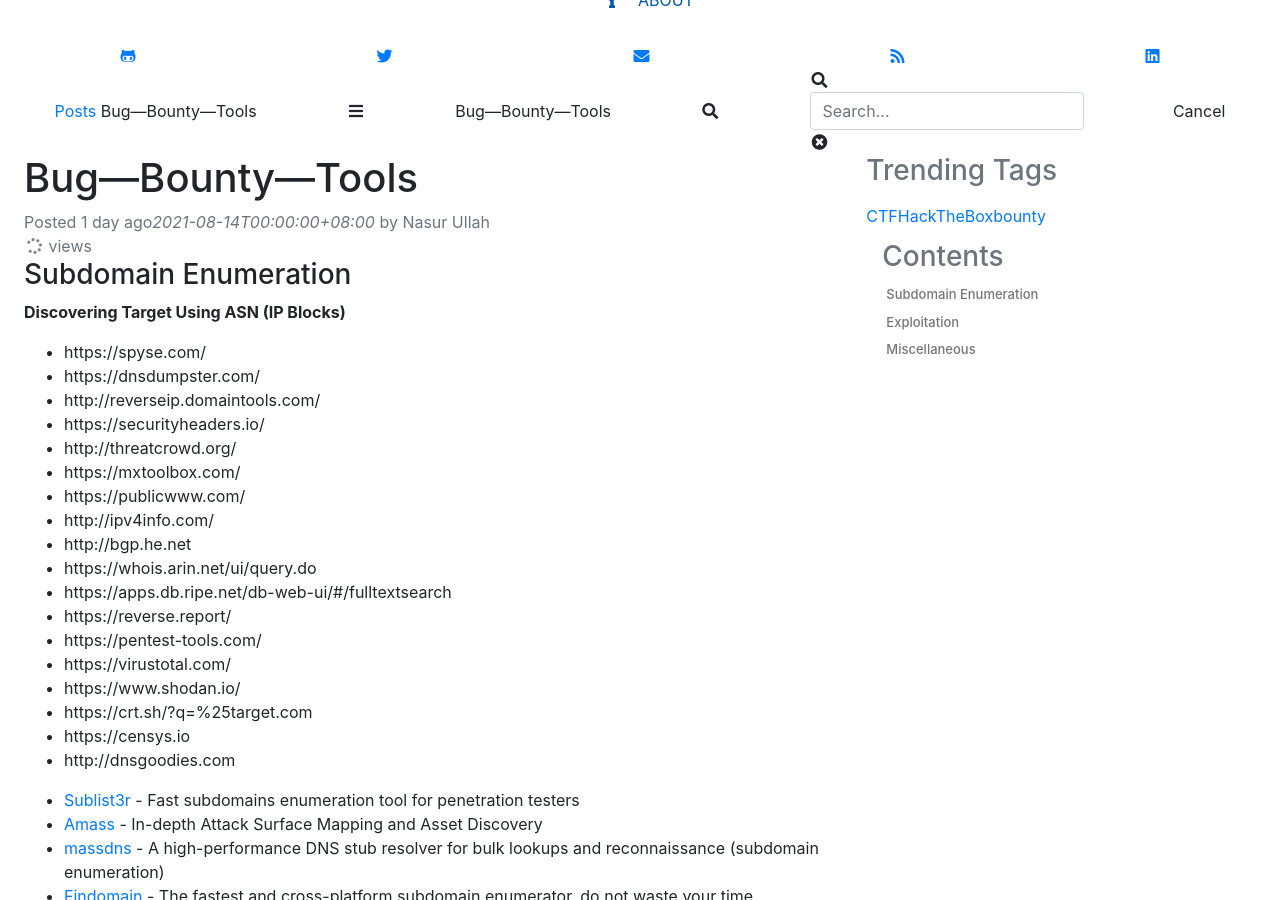
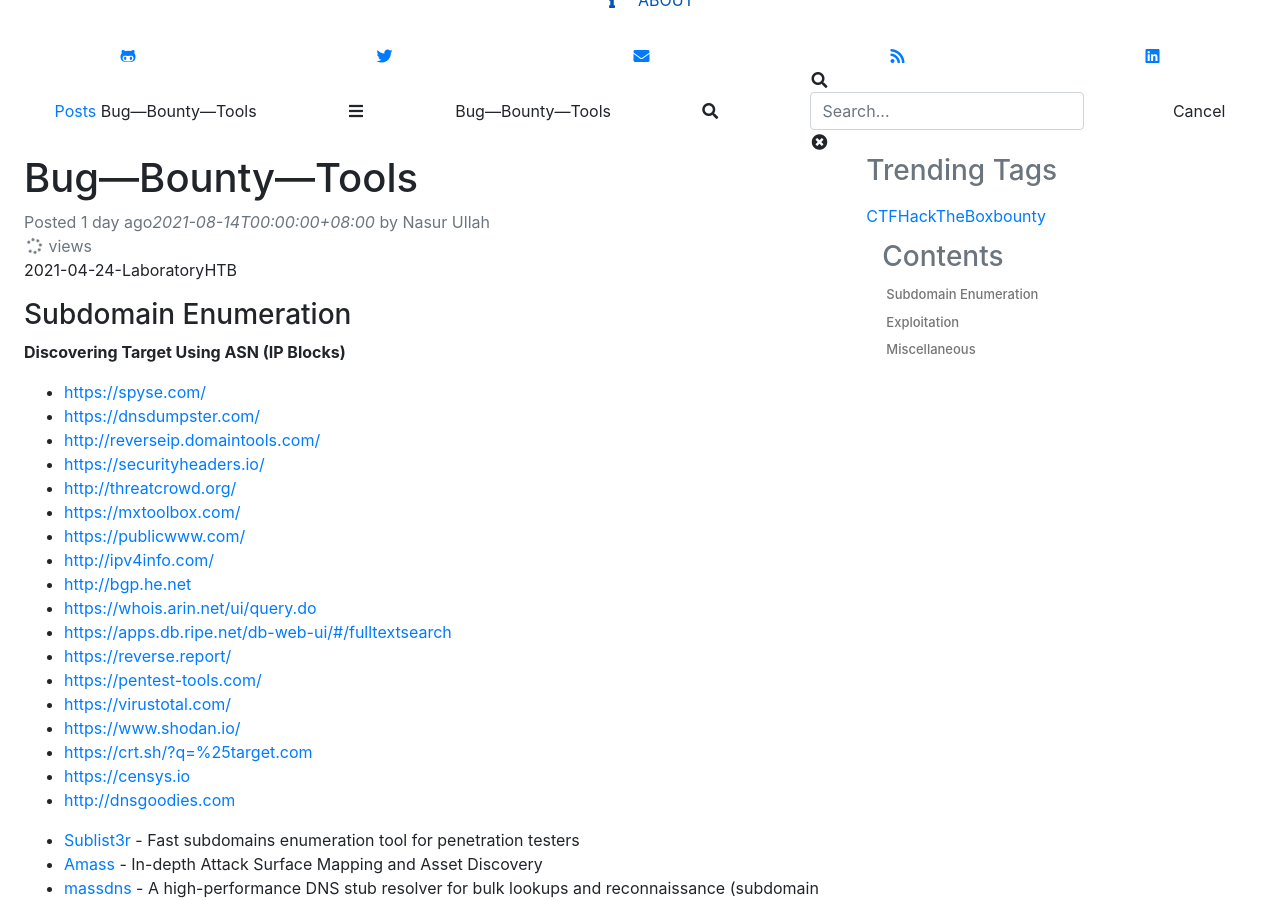
Before and after one commit to Spy0x7/Spy0x7.github.io, a Jekyll site: the page built from _posts/2021-08-14-Bounty-Tools.md, in a window 1280 px wide and 900 px high, scrolled down 903 px. Built offline with Jekyll 4.4.1, drawn with Linux system fonts in a browser that asks for light colours; nearby versions of some CDN libraries; comment, search, counter and statistics services are not loaded.

Commit message:
Update 2021-08-14-Bounty-Tools.md

```diff
--- a/_posts/2021-08-14-Bounty-Tools.md
+++ b/_posts/2021-08-14-Bounty-Tools.md
@@ -6,28 +6,29 @@
 tags: [bounty]
 ---
 
+2021-04-24-LaboratoryHTB
 ### Subdomain Enumeration
 
 **Discovering Target Using ASN (IP Blocks)**
 
-- https://spyse.com/
-- https://dnsdumpster.com/
-- http://reverseip.domaintools.com/
-- https://securityheaders.io/
-- http://threatcrowd.org/
-- https://mxtoolbox.com/
-- https://publicwww.com/
-- http://ipv4info.com/
-- http://bgp.he.net
-- https://whois.arin.net/ui/query.do
-- https://apps.db.ripe.net/db-web-ui/#/fulltextsearch
-- https://reverse.report/
-- https://pentest-tools.com/
-- https://virustotal.com/
-- https://www.shodan.io/
-- https://crt.sh/?q=%25target.com
-- https://censys.io
-- http://dnsgoodies.com
+- [https://spyse.com/](https://spyse.com/)
+- [https://dnsdumpster.com/](https://dnsdumpster.com/)
+- [http://reverseip.domaintools.com/](http://reverseip.domaintools.com/)
+- [https://securityheaders.io/](https://securityheaders.io/)
+- [http://threatcrowd.org/](http://threatcrowd.org/)
+- [https://mxtoolbox.com/](https://mxtoolbox.com/)
+- [https://publicwww.com/](https://publicwww.com/)
+- [http://ipv4info.com/](http://ipv4info.com/)
+- [http://bgp.he.net](http://bgp.he.net)
+- [https://whois.arin.net/ui/query.do](https://whois.arin.net/ui/query.do)
+- [https://apps.db.ripe.net/db-web-ui/#/fulltextsearch](https://apps.db.ripe.net/db-web-ui/#/fulltextsearch)
+- [https://reverse.report/](https://reverse.report/)
+- [https://pentest-tools.com/](https://pentest-tools.com/)
+- [https://virustotal.com/](https://virustotal.com/)
+- [https://www.shodan.io/](https://www.shodan.io/)
+- [https://crt.sh/?q=%25target.com](https://crt.sh/?q=%25target.com)
+- [https://censys.io](https://censys.io)
+- [http://dnsgoodies.com](http://dnsgoodies.com)
 
 - [Sublist3r](https://github.com/aboul3la/Sublist3r) - Fast subdomains enumeration tool for penetration testers
 - [Amass](https://github.com/OWASP/Amass) - In-depth Attack Surface Mapping and Asset Discovery
```
